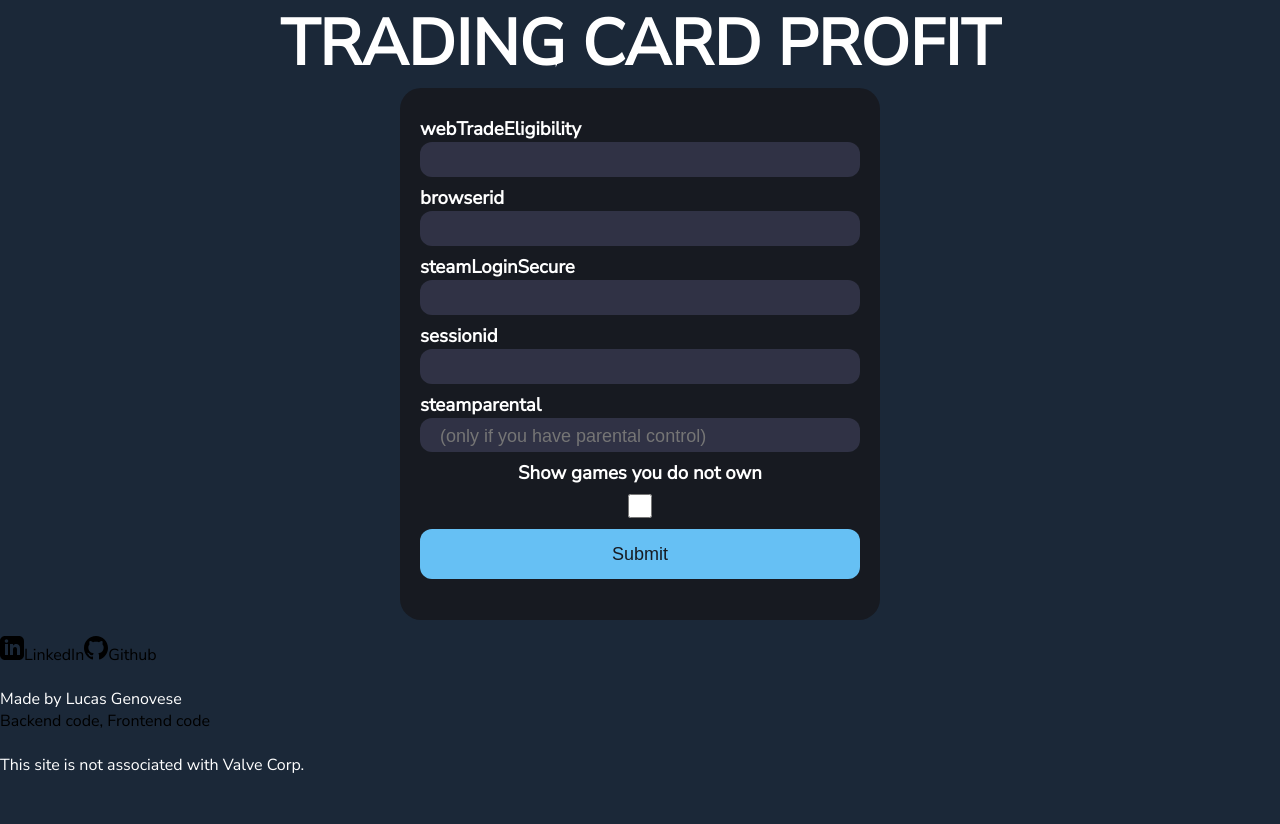
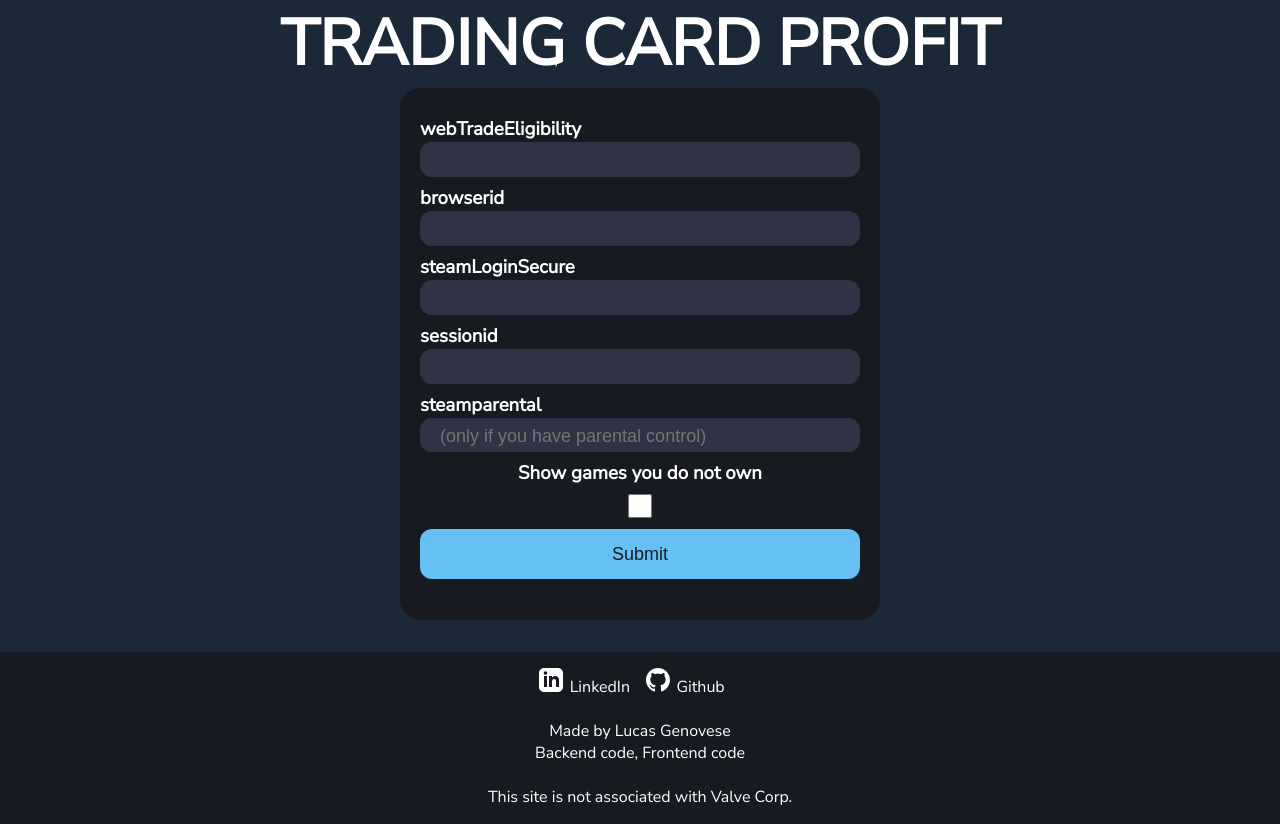
Before and after one commit to LucasGenovese/Steam-profit-webpage, a React (Create React App) app: page / in a window 1280 px wide. Before the commit the page ends 800 px from the top, so only its background shows below. Built offline with nearby package versions, Linux system fonts and the light colour scheme.

Commit message:
Footer styling

```diff
--- a/src/index.css
+++ b/src/index.css
@@ -8,6 +8,7 @@
 
 body {
   margin: 0;
+  min-height: 100vh;
   font-family: 'Nunito Sans', sans-serif;
   -webkit-font-smoothing: antialiased;
   -moz-osx-font-smoothing: grayscale;
@@ -117,6 +118,17 @@ tbody:nth-child(odd){
   background-color: #c7d5e0;
 }
 
+svg{
+  fill: white;
+  padding-right: .4rem;
+}
+
+footer{
+  background-color: #171a21;
+  min-height: 3.125rem;
+  text-align: center;
+}
+
 .app{
   width: 100%;
   height: 100vh;
@@ -136,6 +148,22 @@ tbody:nth-child(odd){
 .fixed-height{
   display: block;
   height: 80px;
+}
+
+.footer-link-no-padding{
+  color:white;
+}
+
+.footer-link{
+  color: white;
+  padding-right: 1rem;
+}
+
+.sticky-footer{
+  margin-top: 2rem;
+  padding: 1rem 2rem;
+  position: sticky;
+  top: 100%;
 }
 
 .loader,
```
